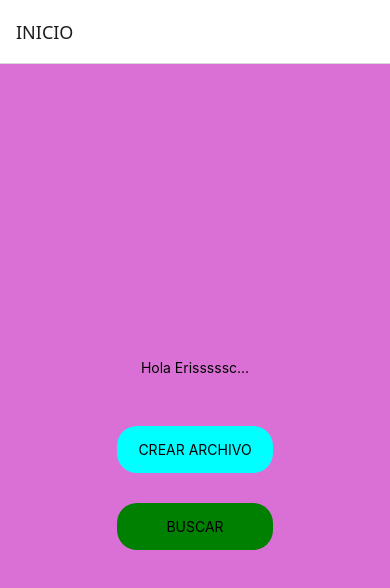
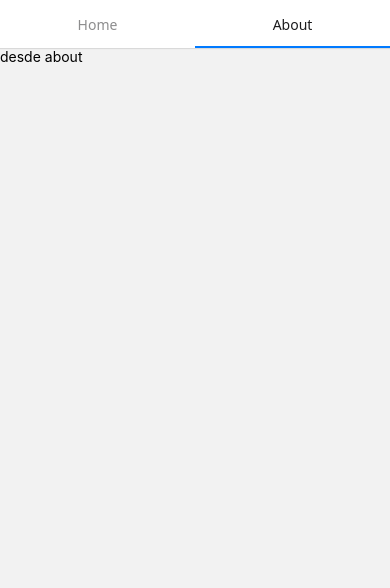
Before and after one commit to EricDG362/nuevo, a React Native app: screen /About in a window 390 px wide. Shown: the top 588 px of the page. Built offline with nearby package versions, Linux system fonts and the light colour scheme.

Commit message:
puesto el toptab pero hay q acomodar

```diff
--- a/App.tsx
+++ b/App.tsx
@@ -8,6 +8,8 @@ import Archivos from './src/presentation/screens/archivos/Archivos';
 import Nuevo from './src/presentation/screens/archivos/Nuevo';
 import FormularioModal from './src/presentation/screens/login/FormularioModal';
 import NavegacionStack from './src/presentation/routes/NavegacionStack';
+import NavegacionTop from './src/presentation/routes/NavegacionTop';
+import { SafeAreaView } from 'react-native';
 
 
 
@@ -15,13 +17,16 @@ const App = () => {
 
 
   return (
+
     <NavigationContainer>
 
 
-      <NavegacionStack />
+      <NavegacionTop />
+
 
 
       </NavigationContainer>
+
 
   );
 };
--- a/package.json
+++ b/package.json
@@ -11,11 +11,13 @@
   },
   "dependencies": {
     "@react-native-masked-view/masked-view": "^0.3.2",
+    "@react-navigation/material-top-tabs": "^7.0.14",
     "@react-navigation/native": "^7.0.9",
     "@react-navigation/stack": "^7.0.14",
     "react": "18.3.1",
     "react-native": "0.76.3",
     "react-native-gesture-handler": "^2.21.2",
+    "react-native-pager-view": "^6.6.0",
     "react-native-safe-area-context": "^4.14.0",
     "react-native-screens": "^4.3.0"
   },
--- a/src/presentation/routes/NavegacionStack.tsx
+++ b/src/presentation/routes/NavegacionStack.tsx
@@ -1,32 +1,40 @@
 import React from 'react'
-import {Text, View} from 'react-native'
+import { SafeAreaView, SafeAreaViewBase, Text, View } from 'react-native'
 
 import { createStackNavigator } from '@react-navigation/stack';
-import Home from '../screens/home/Home';
+
 import Archivos from '../screens/archivos/Archivos';
 import Archivo from '../screens/archivos/Archivo';
 import Nuevo from '../screens/archivos/Nuevo';
-import Buscar from '../screens/archivos/Archivos';
+
+import NavegacionTop from './NavegacionTop';
 
 const Stack = createStackNavigator();
 
 const NavegacionStack = () => {
 
     return (
+
+
+
+
         <Stack.Navigator
 
         >
-      <Stack.Screen name="Home" component={Home}
-      options={{title:'INICIO'}} />
+
+            <Stack.Screen name="NavegacionTop" component={NavegacionTop}
+                options={{ title: 'INICIO' }} />
             <Stack.Screen name="Archivos" component={Archivos}
-      options={{title:'Historial'}} />
+                options={{ title: 'Historial' }} />
             <Stack.Screen name="Archivo" component={Archivo}
-      options={{title:'Archivo'}}/>
+                options={{ title: 'Archivo' }} />
             <Stack.Screen name="Nuevo" component={Nuevo}
-      options={{title:'Nuevo'}}/>
+                options={{ title: 'Nuevo' }} />
 
 
         </Stack.Navigator>
+
+
     );
 }
 
--- /dev/null
+++ b/src/presentation/routes/NavegacionTop.tsx
@@ -0,0 +1,27 @@
+import { createMaterialTopTabNavigator } from '@react-navigation/material-top-tabs';
+import Home from '../screens/home/Home';
+
+
+import About from '../screens/about/About';
+
+
+const Tab = createMaterialTopTabNavigator();
+
+
+const NavegacionTop = () => {
+
+
+  return (
+
+    <Tab.Navigator>
+
+      <Tab.Screen name="Home" component={Home} />
+
+      <Tab.Screen name="About" component={About} />
+
+    </Tab.Navigator>
+
+  );
+}
+
+export default NavegacionTop
--- a/src/presentation/screens/about/about.tsx
+++ b/src/presentation/screens/about/about.tsx
@@ -1,13 +1,13 @@
 import React from 'react'
 import {Text} from 'react-native'
 
-const about = () => {
+const About = () => {
   return (
 
 
 
-    <Text>about</Text>
+    <Text>desde about</Text>
   )
 }
 
-export default about
+export default About
```
Also changed, not shown: 2 other files (tests, documents, lock files or other folders). Lines whose indentation alone changed are shown as unchanged.
